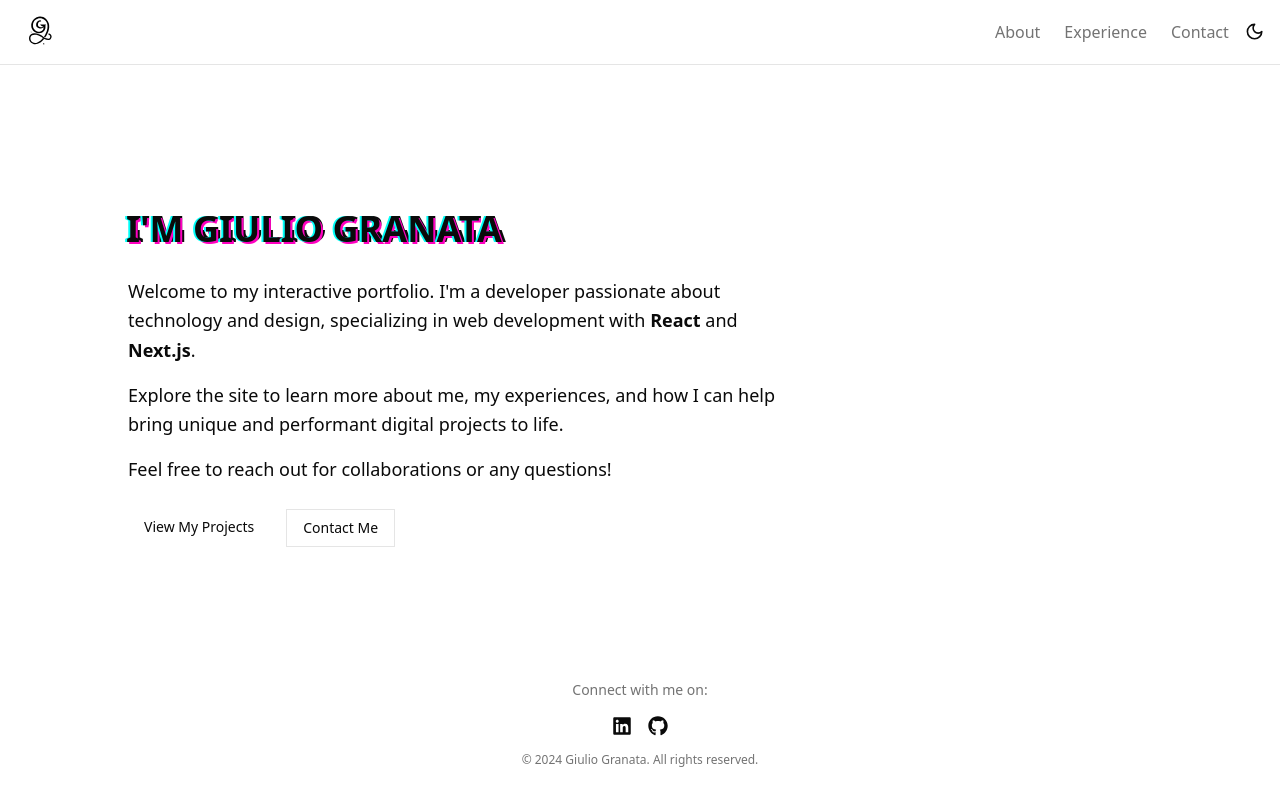
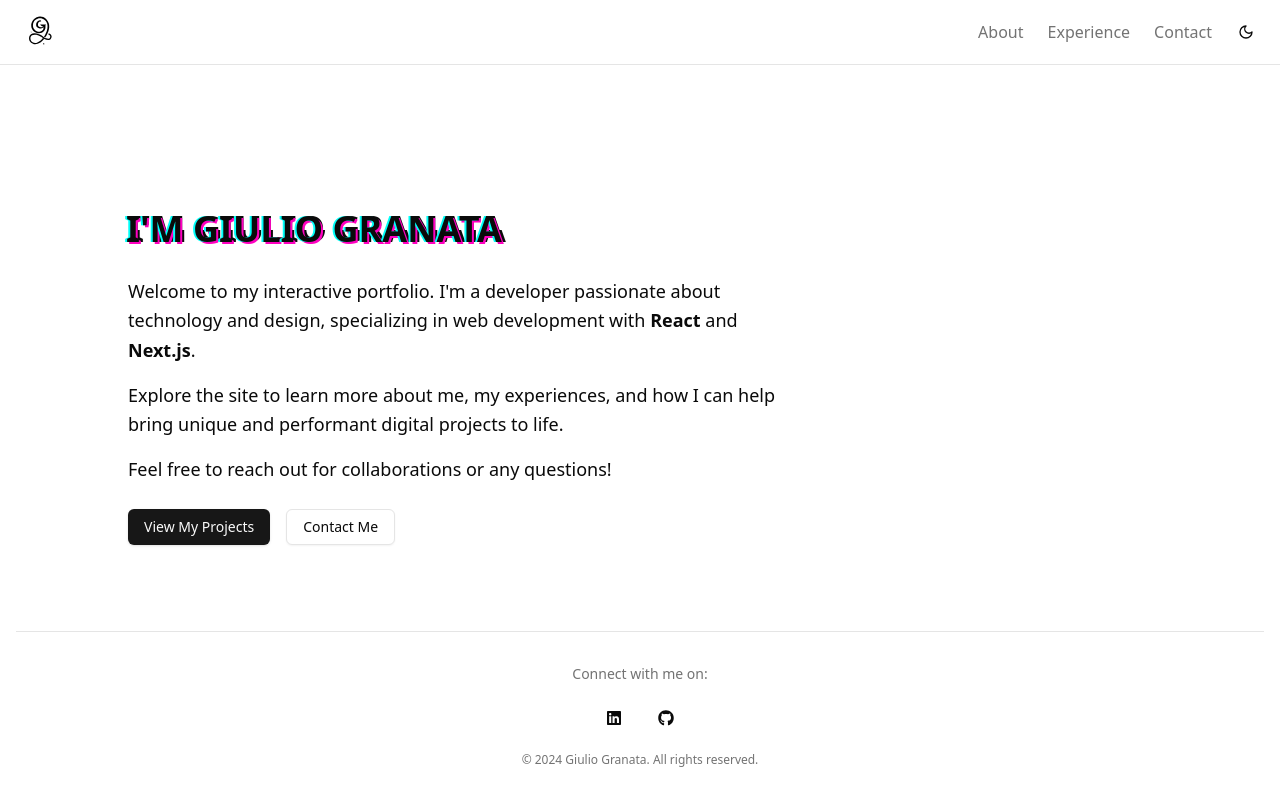
Before and after one commit to giulioGranata/nextjs-portfolio, a Next.js app: page / in a window 1280 px wide. Built offline with nearby package versions, Linux system fonts and the light colour scheme; no server answers.

Commit message:
fix sheet

```diff
--- a/app/components/navbar.tsx
+++ b/app/components/navbar.tsx
@@ -4,6 +4,7 @@ import { Button } from "@/components/ui/button";
 import {
   Sheet,
   SheetContent,
+  SheetDescription,
   SheetTitle,
   SheetTrigger,
 } from "@/components/ui/sheet";
@@ -70,6 +71,7 @@ const Navbar = () => {
             </SheetTrigger>
             <SheetContent side="left" className="opacity-95">
               <SheetTitle>Menu</SheetTitle>
+              <SheetDescription />
               <ul className="flex flex-col space-y-4 mt-8">
                 <PageList />
               </ul>
--- a/tailwind.config.js
+++ b/tailwind.config.js
@@ -1,25 +1,15 @@
 /** @type {import('tailwindcss').Config} */
 module.exports = {
   darkMode: ["class"],
-  content: ["./app/**/*.{js,jsx,ts,tsx}"],
+  content: ["app/**/*.{ts,tsx}", "components/**/*.{ts,tsx}"],
   theme: {
     extend: {
-      borderRadius: {
-        lg: "var(--radius)",
-        md: "calc(var(--radius) - 2px)",
-        sm: "calc(var(--radius) - 4px)",
-      },
       colors: {
+        border: "hsl(var(--border))",
+        input: "hsl(var(--input))",
+        ring: "hsl(var(--ring))",
         background: "hsl(var(--background))",
         foreground: "hsl(var(--foreground))",
-        card: {
-          DEFAULT: "hsl(var(--card))",
-          foreground: "hsl(var(--card-foreground))",
-        },
-        popover: {
-          DEFAULT: "hsl(var(--popover))",
-          foreground: "hsl(var(--popover-foreground))",
-        },
         primary: {
           DEFAULT: "hsl(var(--primary))",
           foreground: "hsl(var(--primary-foreground))",
@@ -27,6 +17,10 @@ module.exports = {
         secondary: {
           DEFAULT: "hsl(var(--secondary))",
           foreground: "hsl(var(--secondary-foreground))",
+        },
+        destructive: {
+          DEFAULT: "hsl(var(--destructive))",
+          foreground: "hsl(var(--destructive-foreground))",
         },
         muted: {
           DEFAULT: "hsl(var(--muted))",
@@ -36,20 +30,19 @@ module.exports = {
           DEFAULT: "hsl(var(--accent))",
           foreground: "hsl(var(--accent-foreground))",
         },
-        destructive: {
-          DEFAULT: "hsl(var(--destructive))",
-          foreground: "hsl(var(--destructive-foreground))",
+        popover: {
+          DEFAULT: "hsl(var(--popover))",
+          foreground: "hsl(var(--popover-foreground))",
         },
-        border: "hsl(var(--border))",
-        input: "hsl(var(--input))",
-        ring: "hsl(var(--ring))",
-        chart: {
-          1: "hsl(var(--chart-1))",
-          2: "hsl(var(--chart-2))",
-          3: "hsl(var(--chart-3))",
-          4: "hsl(var(--chart-4))",
-          5: "hsl(var(--chart-5))",
+        card: {
+          DEFAULT: "hsl(var(--card))",
+          foreground: "hsl(var(--card-foreground))",
         },
+      },
+      borderRadius: {
+        lg: `var(--radius)`,
+        md: `calc(var(--radius) - 2px)`,
+        sm: "calc(var(--radius) - 4px)",
       },
     },
   },
```
